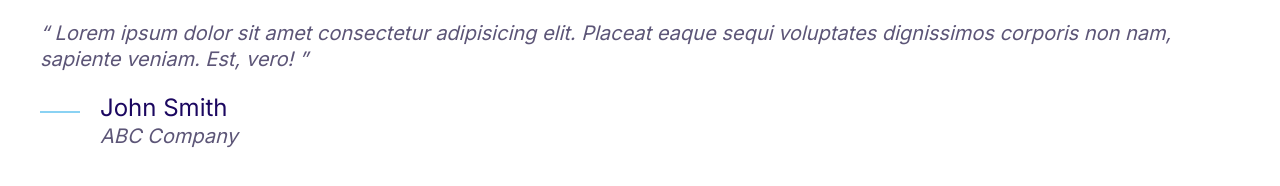
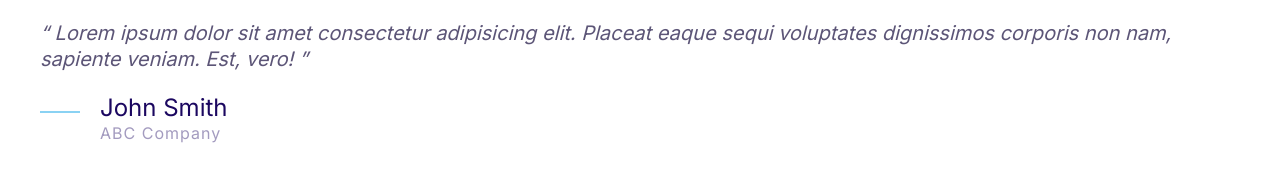
Before and after one commit to kim-atkinson/moshify, a plain HTML site: page index.html in a window 1280 px wide. Drawn offline with Linux system fonts and the light colour scheme.

Commit message:
Fixed misspelling of "quote__organization" class.

```diff
--- a/index.html
+++ b/index.html
@@ -30,7 +30,7 @@
           </div>
           <div class="media__body">
             <h3 class="media__title quote__author">John Smith</h3>
-            <p class="quote__organizaton">ABC Company</p>
+            <p class="quote__organization">ABC Company</p>
           </div>
         </div>
       </footer>
```
Also changed, not shown: components/quotes.html (+1 -1 lines).
